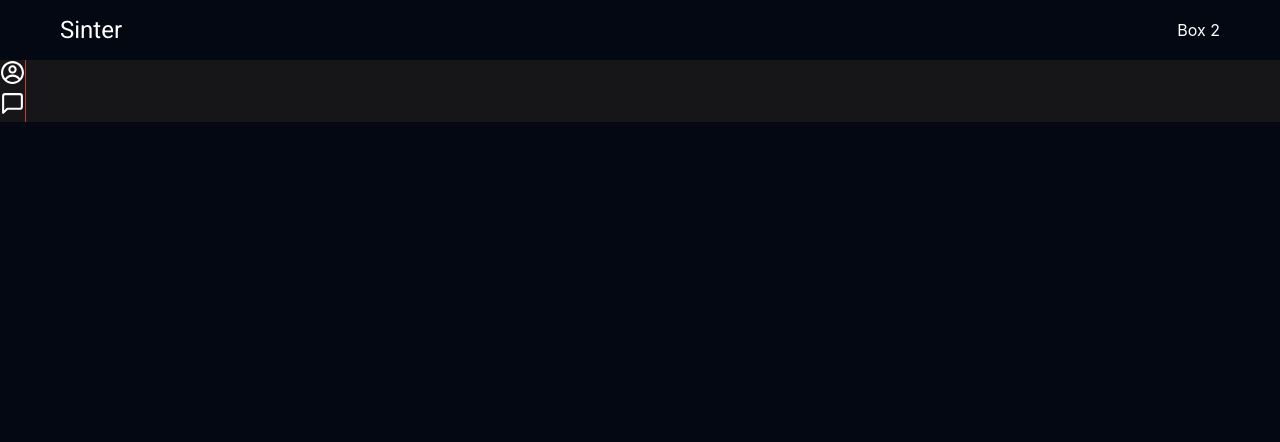
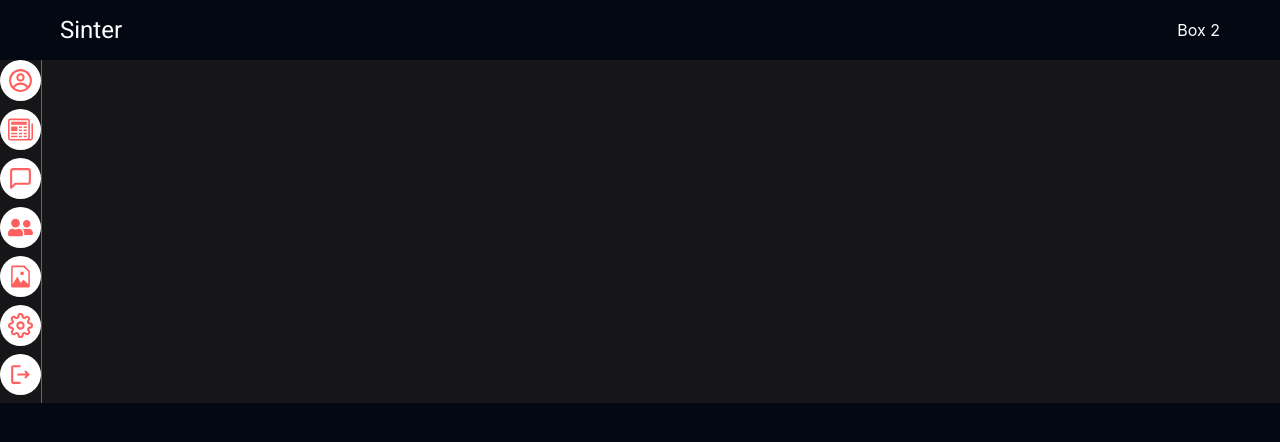
Before and after one commit to sufetter/sinter-metaverse, a Next.js app: page /chat/1 in a window 1280 px wide. Shown: the top 442 px of the page. Built offline with nearby package versions, Linux system fonts and the light colour scheme.

Commit message:
sidebar upgrade test

```diff
--- a/components/LayoutCard.tsx
+++ b/components/LayoutCard.tsx
@@ -7,6 +7,8 @@ type LayoutProps = {
   main?: boolean;
   style?: object;
 };
+
+export const mainItemColor = "#FE6060";
 
 <link
   href="https://fonts.googleapis.com/css?family=Roboto:100,100italic,300,300italic,regular,italic,500,500italic,700,700italic,900,900italic"
--- a/components/RegisterCard.tsx
+++ b/components/RegisterCard.tsx
@@ -30,6 +30,7 @@ import {
 import {auth, storage, db} from "../firebaseconfig";
 import {doc, setDoc} from "firebase/firestore";
 import {useRouter} from "next/router";
+import {mainItemColor} from "./LayoutCard";
 
 function RegisterCard() {
   const [email, setEmail] = useState<string>("");
@@ -360,7 +361,7 @@ function RegisterCard() {
                 type="submit"
                 w={"full"}
                 mt={5}
-                bg="#FE6060"
+                bg={mainItemColor}
                 color={"white"}
                 rounded={"md"}
                 disabled={submit}
--- a/components/Sidebar.tsx
+++ b/components/Sidebar.tsx
@@ -1,8 +1,20 @@
-import {Flex, Icon, Text, Box, Tooltip, ChakraProvider} from "@chakra-ui/react";
+import {
+  Flex,
+  Icon,
+  Text,
+  Box,
+  Tooltip,
+  ChakraProvider,
+  Spacer,
+} from "@chakra-ui/react";
 import React from "react";
 import {CgProfile} from "react-icons/cg";
-import {FiMessageSquare} from "react-icons/fi";
-import {forwardRef} from "react";
+import {FiMessageSquare, FiSettings} from "react-icons/fi";
+import {BsNewspaper} from "react-icons/bs";
+import {FaUserFriends} from "react-icons/fa";
+import {GoFileMedia} from "react-icons/go";
+import {MdOutlineLogout} from "react-icons/md";
+import {mainItemColor} from "./LayoutCard";
 
 type SideBarItemProps = {
   icon?: JSX.Element | any;
@@ -12,9 +24,16 @@ type SideBarItemProps = {
 export const SidebarItem = ({icon, desc}: SideBarItemProps) => {
   return (
     <Tooltip hasArrow label={desc} bg="gray.300" color="black">
-      <Box>
-        <Icon boxSize={"25px"} color="white" as={icon} />
-      </Box>
+      <Flex
+        _hover={{cursor: "pointer"}}
+        mb={2}
+        borderRadius="100px"
+        p={2}
+        bg="white"
+        align="center"
+      >
+        <Icon boxSize={"25px"} color={mainItemColor} as={icon} />
+      </Flex>
     </Tooltip>
   );
 };
@@ -22,13 +41,17 @@ export const SidebarItem = ({icon, desc}: SideBarItemProps) => {
 const Sidebar = () => {
   const ref = React.createRef();
   return (
-    <ChakraProvider>
-      <Flex borderEnd="1px solid" borderColor={"#C1402F"} direction="column">
-        <SidebarItem icon={CgProfile} desc="HELLO" />
-        <SidebarItem icon={FiMessageSquare} />
-      </Flex>
-    </ChakraProvider>
+    <Flex borderEnd="1px solid" borderColor={"#C1402F"} direction="column">
+      <SidebarItem icon={CgProfile} desc="My Profile" />
+      <SidebarItem icon={BsNewspaper} desc="News" />
+      <SidebarItem icon={FiMessageSquare} desc="Messages" />
+      <SidebarItem icon={FaUserFriends} desc="Friends" />
+      <SidebarItem icon={GoFileMedia} desc="Media Files" />
+      <Spacer />
+      <SidebarItem icon={FiSettings} desc="Settings" />
+      <SidebarItem icon={MdOutlineLogout} desc="Settings" />
+    </Flex>
   );
 };
-//
+
 export default Sidebar;
```
